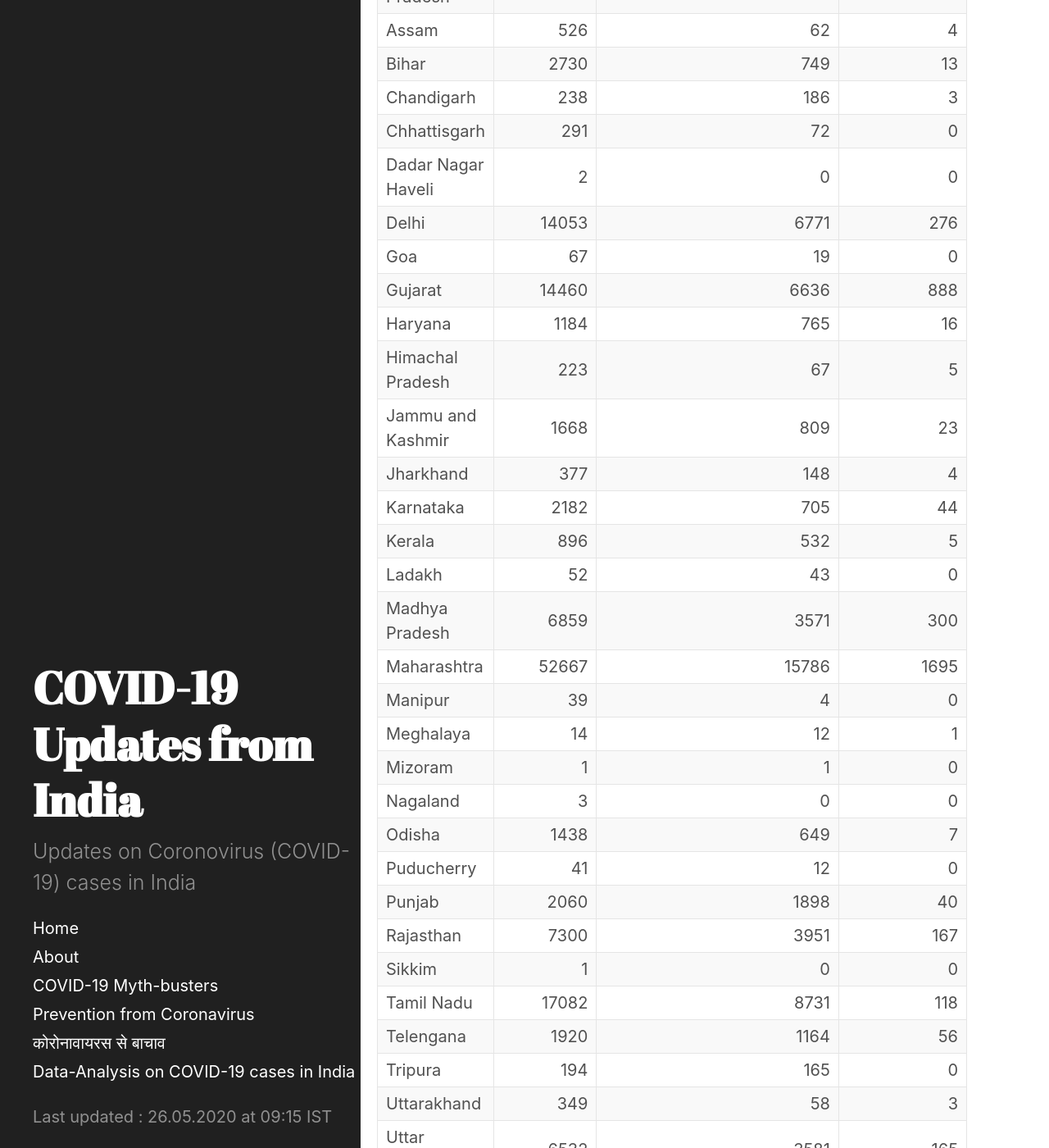
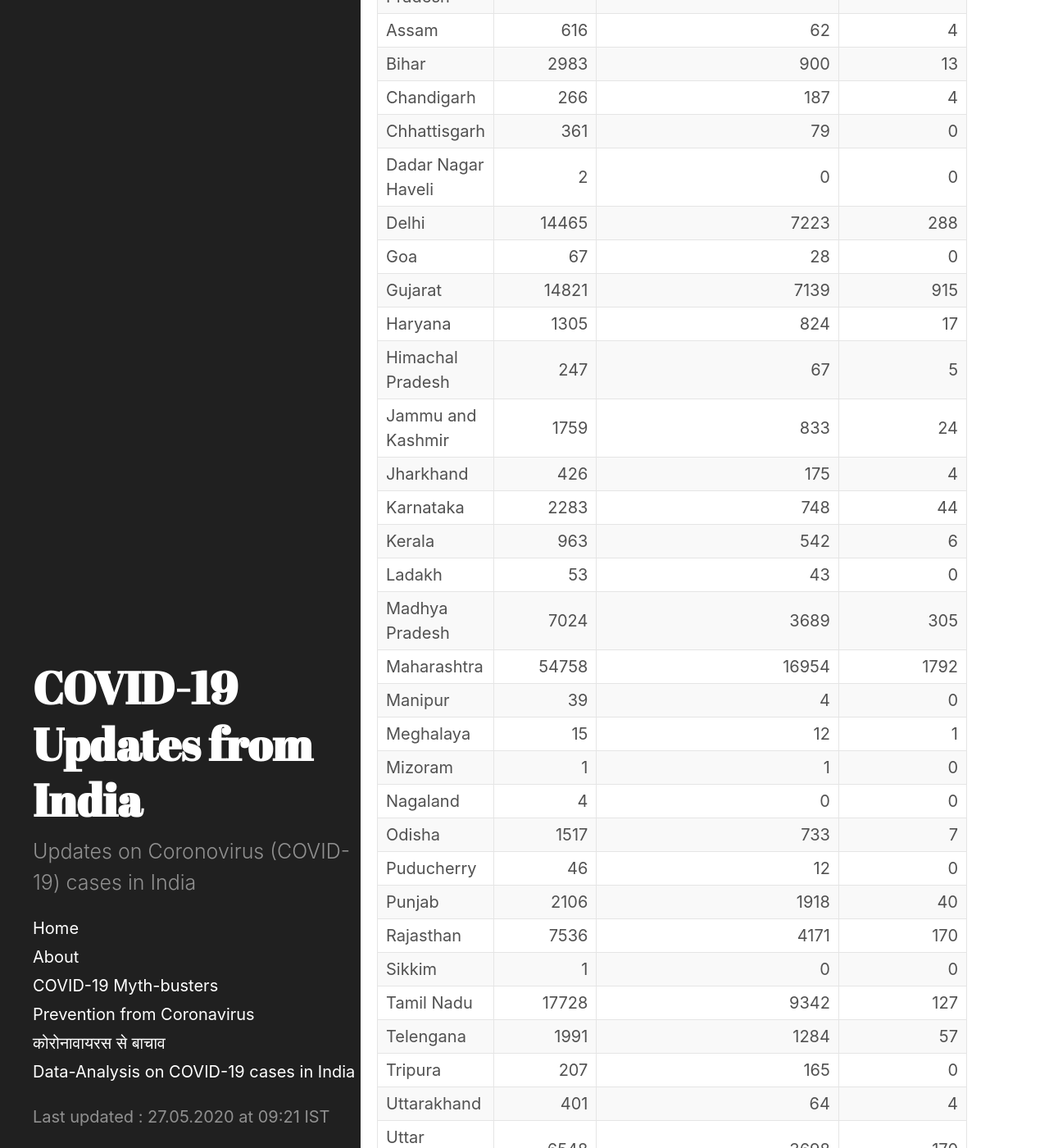
Before and after one commit to bhooraj/covid19updates-india, a Jekyll site: the page built from _posts/2020-05-27-home.md, in a window 1280 px wide and 1400 px high, scrolled down 930 px. Shown: the whole window at 82% size. Built offline with Jekyll 4.4.1, drawn with Linux system fonts in a browser that asks for light colours; some of the changed text lies outside the part shown.

Commit message:
27thMay Update

```diff
--- a/_data/last_updated.yml
+++ b/_data/last_updated.yml
@@ -1 +1 @@
-- updated_on : 26.05.2020 at 09:15 IST
+- updated_on : 27.05.2020 at 09:21 IST
--- /dev/null
+++ b/_includes/table-20200527-0921.md
@@ -0,0 +1,37 @@
+| Name of State / UT          |   Total Confirmed cases |   Cured/Discharged/Migrated |   Deaths ( more than 70% cases due to comorbidities ) |
+|:----------------------------|------------------------:|----------------------------:|------------------------------------------------------:|
+| Andaman and Nicobar Islands |                      33 |                          33 |                                                     0 |
+| Andhra Pradesh              |                    3171 |                        2009 |                                                    57 |
+| Arunachal Pradesh           |                       2 |                           1 |                                                     0 |
+| Assam                       |                     616 |                          62 |                                                     4 |
+| Bihar                       |                    2983 |                         900 |                                                    13 |
+| Chandigarh                  |                     266 |                         187 |                                                     4 |
+| Chhattisgarh                |                     361 |                          79 |                                                     0 |
+| Dadar Nagar Haveli          |                       2 |                           0 |                                                     0 |
+| Delhi                       |                   14465 |                        7223 |                                                   288 |
+| Goa                         |                      67 |                          28 |                                                     0 |
+| Gujarat                     |                   14821 |                        7139 |                                                   915 |
+| Haryana                     |                    1305 |                         824 |                                                    17 |
+| Himachal Pradesh            |                     247 |                          67 |                                                     5 |
+| Jammu and Kashmir           |                    1759 |                         833 |                                                    24 |
+| Jharkhand                   |                     426 |                         175 |                                                     4 |
+| Karnataka                   |                    2283 |                         748 |                                                    44 |
+| Kerala                      |                     963 |                         542 |                                                     6 |
+| Ladakh                      |                      53 |                          43 |                                                     0 |
+| Madhya Pradesh              |                    7024 |                        3689 |                                                   305 |
+| Maharashtra                 |                   54758 |                       16954 |                                                  1792 |
+| Manipur                     |                      39 |                           4 |                                                     0 |
+| Meghalaya                   |                      15 |                          12 |                                                     1 |
+| Mizoram                     |                       1 |                           1 |                                                     0 |
+| Nagaland                    |                       4 |                           0 |                                                     0 |
+| Odisha                      |                    1517 |                         733 |                                                     7 |
+| Puducherry                  |                      46 |                          12 |                                                     0 |
+| Punjab                      |                    2106 |                        1918 |                                                    40 |
+| Rajasthan                   |                    7536 |                        4171 |                                                   170 |
+| Sikkim                      |                       1 |                           0 |                                                     0 |
+| Tamil Nadu                  |                   17728 |                        9342 |                                                   127 |
+| Telengana                   |                    1991 |                        1284 |                                                    57 |
+| Tripura                     |                     207 |                         165 |                                                     0 |
+| Uttarakhand                 |                     401 |                          64 |                                                     4 |
+| Uttar Pradesh               |                    6548 |                        3698 |                                                   170 |
+| West Bengal                 |                    4009 |                        1486 |                                                   283 |
--- a/_posts/2020-05-26-home.md
+++ b/_posts/2020-05-27-home.md
@@ -4,7 +4,7 @@
 last_update: true
 ---
 
-#### COVID-19 Cases in India (as on  26 May 2020, 08:00 IST ( IST)
+#### COVID-19 Cases in India (as on  27 May 2020, 08:00 IST ( IST)
 <div class="alert alert-primary" role="alert">
 <p id = "totalcases" style="font-size: 1.2rem; font-weight: bold;"></p>
 <p id = "totalrecovered" style="font-size: 1.2rem; font-weight: bold;"></p>
@@ -22,7 +22,7 @@
 
 <div class="datatable-begin"></div>
 
-{% include table-20200526-0915.md %}
+{% include table-20200527-0921.md %}
 
 <div class="datatable-end"></div>
 <br>
```
Also changed, not shown: _includes/charts-20200527-0926.html (added, +193 -0 lines), _posts/2020-05-17-Updates.md (renamed from _posts/2020-05-16-Updates.md, +3 -0 lines), _posts/2020-05-27-Latest-updates.md (renamed from _posts/2020-05-26-Latest-updates.md, +1 -4 lines), stats-and-charts.md (+2 -2 lines).
